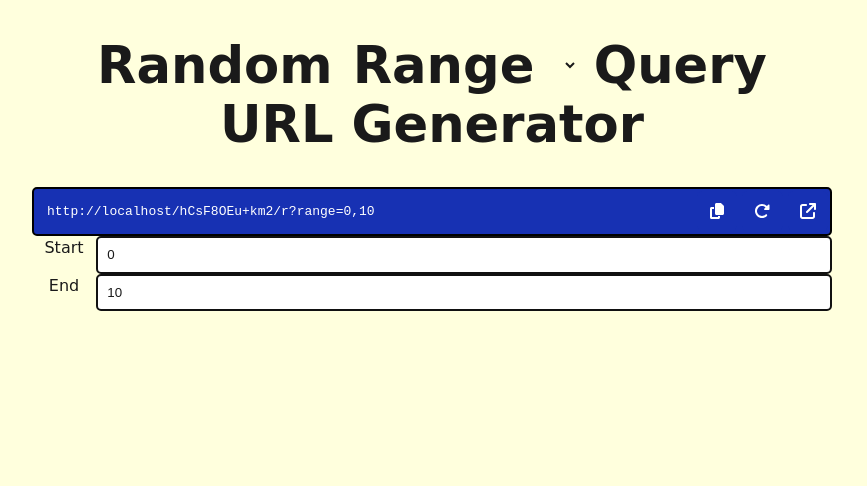
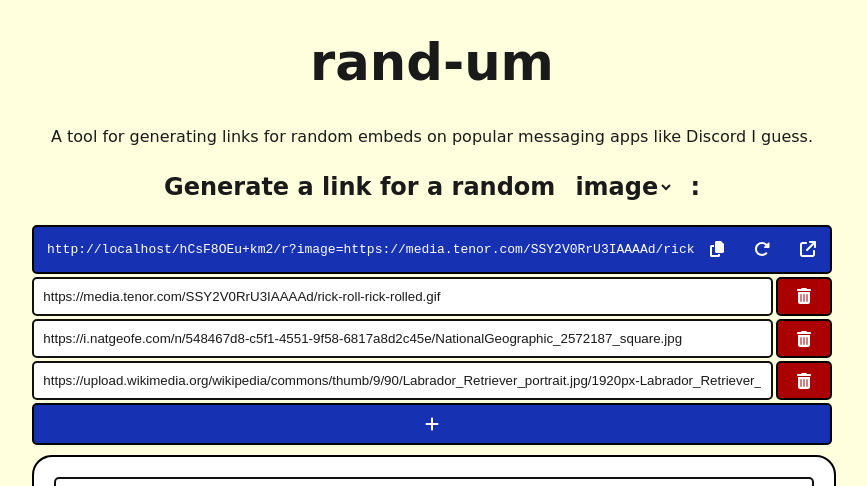
Before and after one commit to raian621/rand-um, a React (Vite) app in the folder site/: page / in a window 1280 px wide. Shown: the top 486 px of the page, without its empty margins (208-1075 px from the left). Built offline with nearby package versions, Linux system fonts and the light colour scheme; no server answers.

Commit message:
added a header to the site and adjusted placeholder components for tenor gifs

```diff
--- a/site/src/App.tsx
+++ b/site/src/App.tsx
@@ -6,19 +6,20 @@ import QueryTypeSelector from './QueryTypeSelector';
 import ImagesBuilder from './ImagesBuilder';
 import GeneratedURL from 'components/GeneratedURL';
 import generateUniqueString from 'util/uniqueString';
+import { Header } from './components/Header';
 
 function App() {
-  const [randomQueryType, setRandomQueryType] = useState("range")
+  const [randomQueryType, setRandomQueryType] = useState("images")
   const [uniqueString, setUniqueString] = useState(generateUniqueString(Date.now()))
   const [query, setQuery] = useState("range=0,10")
 
   return (
     <>
-      <h1>
-        Random
-        <QueryTypeSelector setQueryType={setRandomQueryType}/>
-        Query URL Generator
-      </h1>
+      <Header/>
+      <h2>
+        Generate a link for a random
+        <QueryTypeSelector setQueryType={setRandomQueryType}/>:
+      </h2>
       <GeneratedURL
         uniqueString={uniqueString}
         refreshUniqueString={() => { setUniqueString(generateUniqueString(Date.now())) }}
--- a/site/src/ListBuilder.tsx
+++ b/site/src/ListBuilder.tsx
@@ -23,7 +23,6 @@ function ListBuilder({ setQuery }:{
 
   return (
     <div className="listbuilder">
-      <h2>List builder:</h2>
       { listItemComponents }
       <button onClick={() => addListItem()}>
         <FontAwesomeIcon icon={faPlus} />
--- a/site/src/QueryTypeSelector.tsx
+++ b/site/src/QueryTypeSelector.tsx
@@ -5,9 +5,9 @@ export default function QueryTypeSelector({ setQueryType } : {
 }) {
   return (
     <select className="query-type-selector" onChange={e => setQueryType(e.target.value)}>
-      <option value="range">Range</option>
-      <option value="list">List</option>
-      <option value="images">Images</option>
+      <option value="images">image</option>
+      <option value="range">range</option>
+      <option value="list">list</option>
     </select>
   )
 }
--- /dev/null
+++ b/site/src/components/Header.tsx
@@ -0,0 +1,8 @@
+export function Header() {
+  return (
+    <header>
+      <h1>rand-um</h1>
+      <p>A tool for generating links for random embeds on popular messaging apps like Discord I guess.</p>
+    </header>
+  )
+}
--- a/site/src/components/TenorGif.tsx
+++ b/site/src/components/TenorGif.tsx
@@ -5,7 +5,7 @@ export function TenorGif({result, onClick} : {result: ResponseObject, onClick: M
   const [loading, setLoading] = useState(true)
 
   const { url, dims } = result.media_formats["gif"]
-  const [_, height] = dims
+  const [width, height] = dims
 
   return (
     <>
@@ -17,8 +17,9 @@ export function TenorGif({result, onClick} : {result: ResponseObject, onClick: M
       />
       <canvas
         className={loading ? "tenor-gif-placeholder" : "invisible" }
+        width={`${width}px`}
         height={`${height}px`}
-      ></canvas>
+      />
     </>
   )
 }
--- a/site/src/components/TenorGifGallery.tsx
+++ b/site/src/components/TenorGifGallery.tsx
@@ -36,7 +36,7 @@ export function TenorGifGallery({ results, addListItem } : {
   } else {
     return (
       <div className="tenor-gif-gallery">
-        <h2>Sorry, no results...</h2>
+        <h2>Find the perfect GIFs using the search bar above</h2>
       </div>
     )
   }
--- a/site/src/styles/TenorGifPicker.css
+++ b/site/src/styles/TenorGifPicker.css
@@ -46,6 +46,7 @@
   position: relative;
   align-items: center;
 }
+
 .tenor-search-box input {
   margin: var(--inner-margin);
   width: 100%;
@@ -62,6 +63,7 @@
   margin: 10px;
   background-size: 200% 200%;
   border-radius: 10px;
+  width: calc(100% - var(--inner-margin));
   animation: gradient 2s ease-in-out infinite;
 }
 
```
